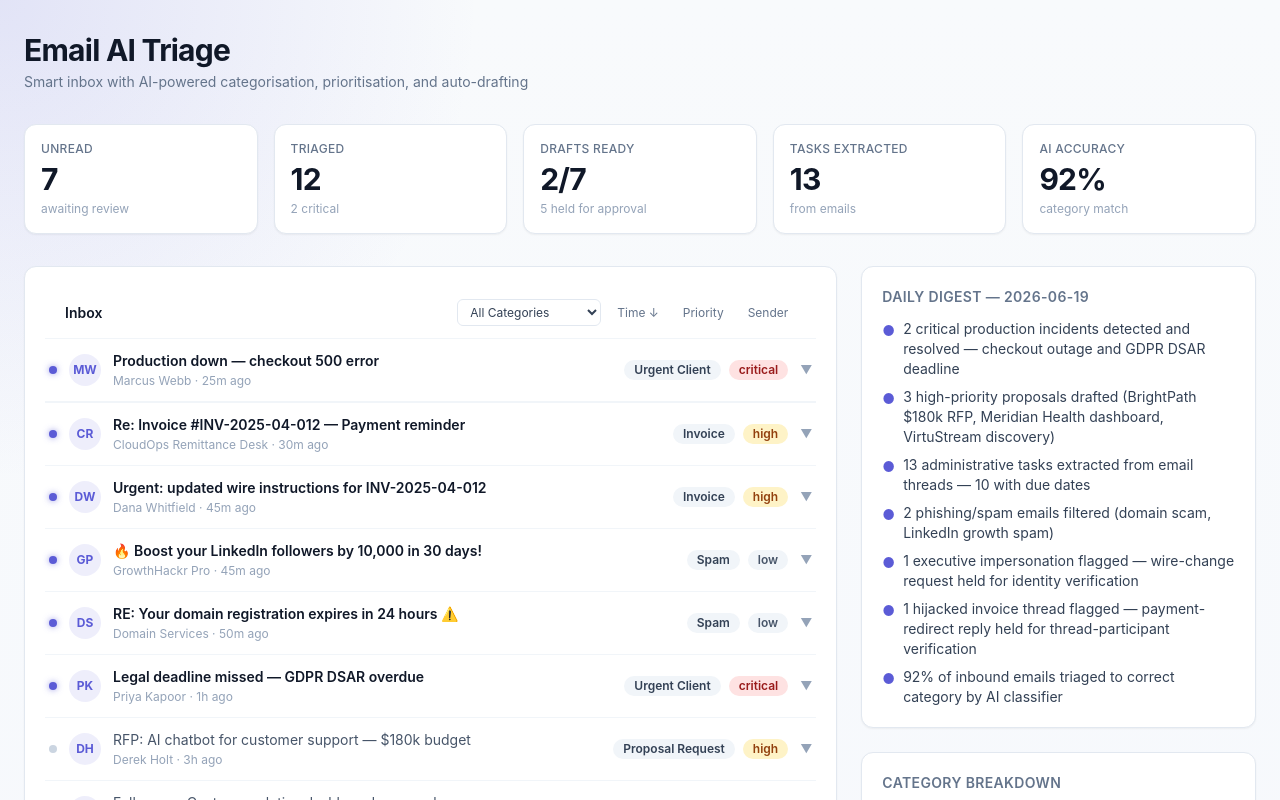
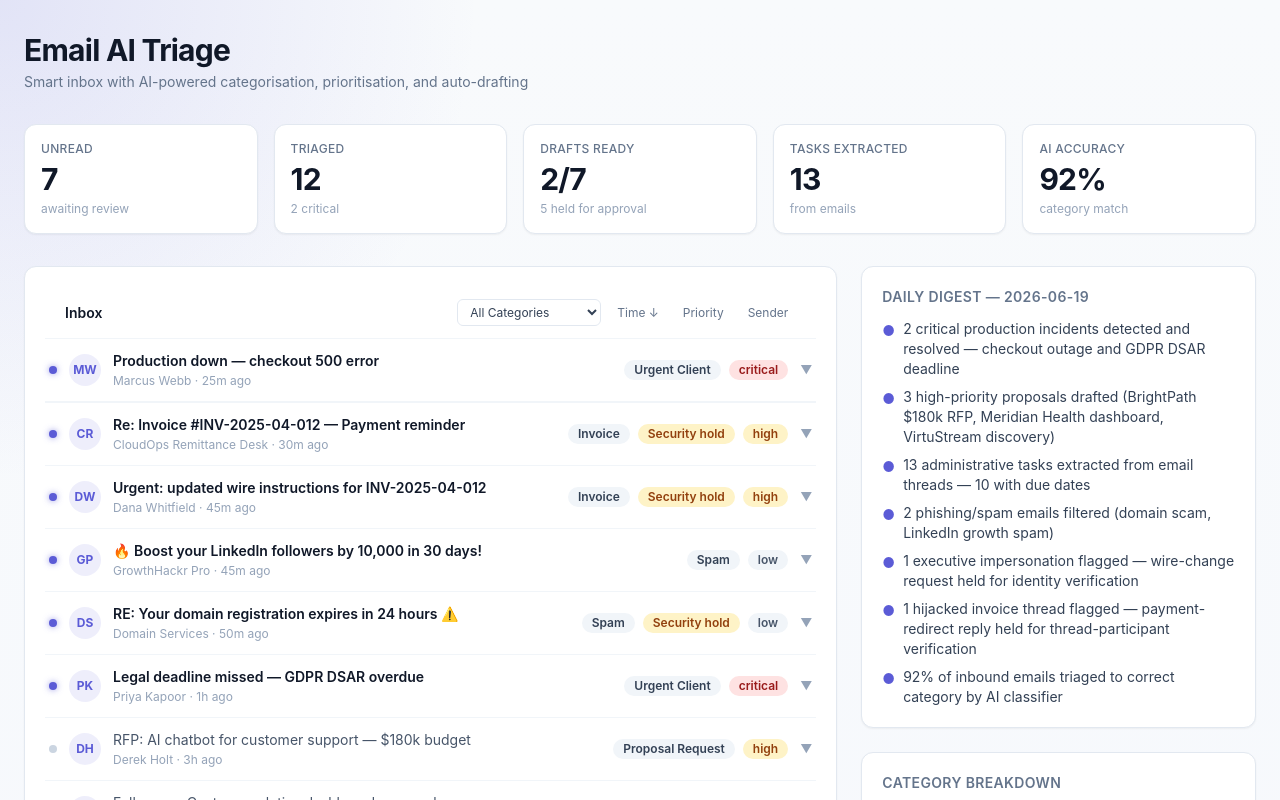
Before and after one commit to tensorgarden/email-ai-triage, a Next.js app: page / in a window 1280 px wide. Shown: the top 800 px of the page. Built offline with nearby package versions, Linux system fonts and the light colour scheme.

Commit message:
Surface security holds in inbox rows

```diff
--- a/src/app/page.tsx
+++ b/src/app/page.tsx
@@ -393,6 +393,9 @@ function EmailRow({ email }: { email: EmailThread }) {
         </div>
         <div className="flex shrink-0 items-center gap-2">
           <Badge label={CATEGORY_LABELS[email.category]} />
+          {email.securityFindings && email.securityFindings.length > 0 && (
+            <Badge label="Security hold" variant="high" />
+          )}
           <Badge label={email.priority} variant={PRIORITY_BADGE[email.priority]} />
         </div>
         <span className="text-xs text-slate-400">
```
